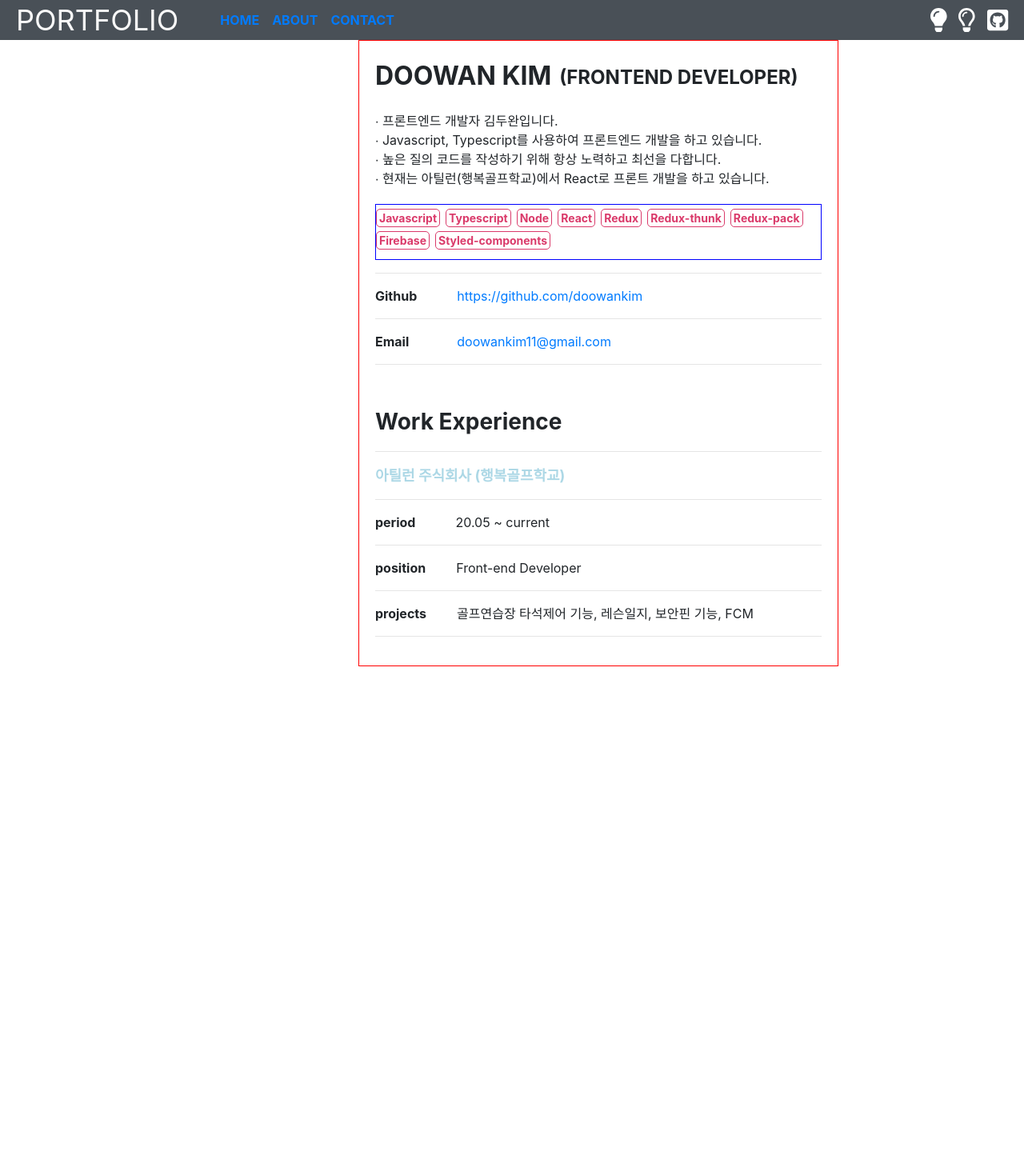
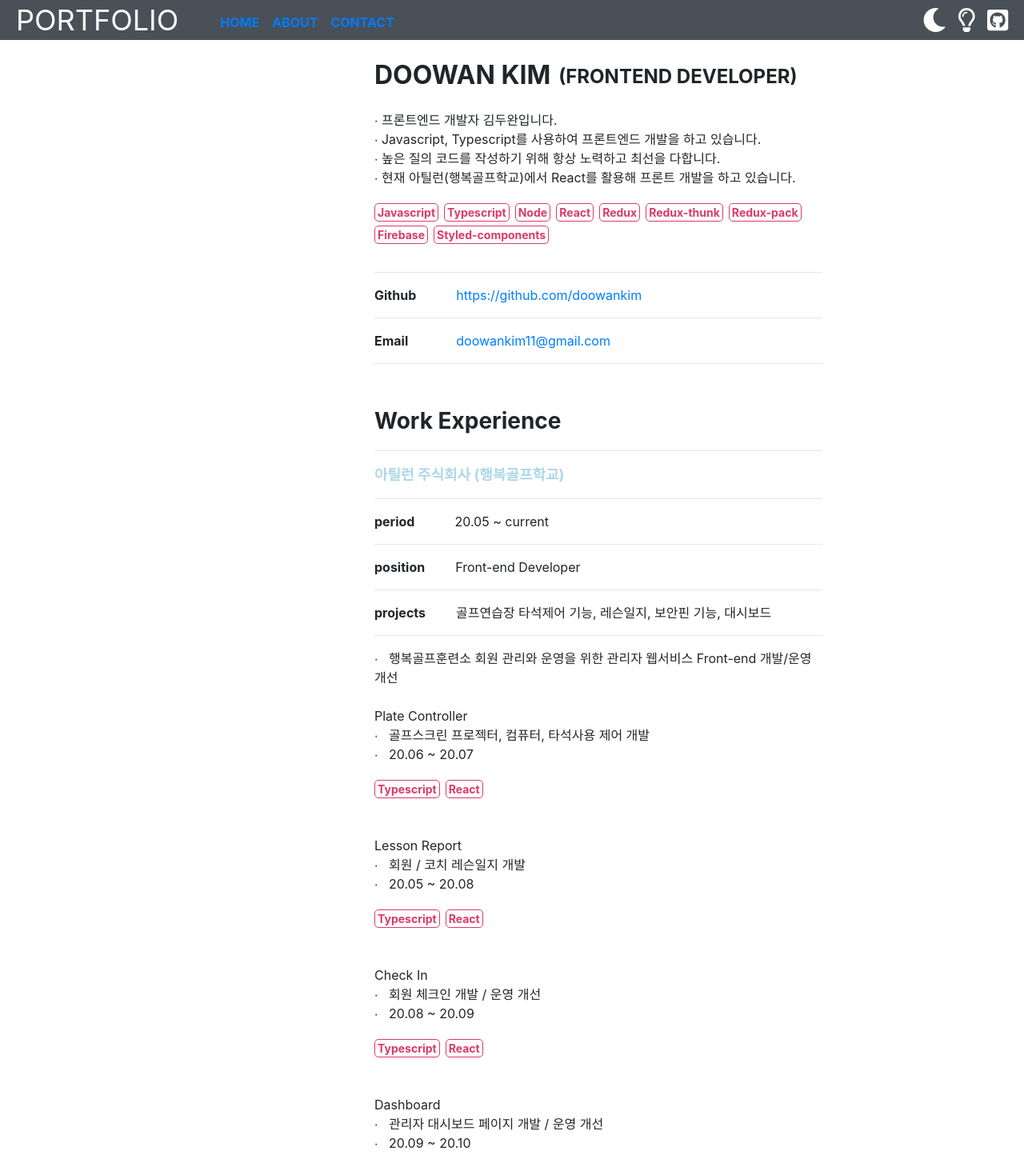
Before and after one commit to doowankim/react-portfolio, a React (Create React App) app: page /about in a window 1280 px wide. Shown: the top 1459 px of the page at 80% size. Before the commit the page ends 833 px from the top, so only its background shows below. Built offline with nearby package versions, Linux system fonts and the light colour scheme.

Commit message:
about page career added

```diff
--- a/src/components/Header/index.tsx
+++ b/src/components/Header/index.tsx
@@ -21,9 +21,11 @@ const Header = () => {
 					</Link>
 				</Styled.Menu>
 				<Styled.SideMenu>
-					<Styled.Icon className="fas fa-lightbulb"></Styled.Icon>
-					<Styled.Icon className="far fa-lightbulb"></Styled.Icon>
-					<Styled.Icon className="fab fa-github-square"></Styled.Icon>
+					<Styled.Icon className="fas fa-moon" />
+					<Styled.Icon className="far fa-lightbulb" />
+					<a href="https://github.com/doowankim">
+						<Styled.Icon className="fab fa-github-square"></Styled.Icon>
+					</a>
 				</Styled.SideMenu>
 			</Styled.Wrapper>
 		</Styled.Container>
--- a/src/components/Header/styles.tsx
+++ b/src/components/Header/styles.tsx
@@ -1,5 +1,4 @@
 import styled from 'styled-components';
-import { darken } from 'polished';
 
 export const Container = styled.div`
 	// position: fixed;
@@ -43,13 +42,16 @@ export const SideMenu = styled.div`
 `;
 
 export const Icon = styled.i`
+	position: relative;
 	font-size: 30px;
 	cursor: pointer;
 	color: #fff;
 	margin-top: 10px;
 	margin-left: 15px;
+	transition: 0.35s;
 
 	&:hover {
-		color: ${darken(0.02, '#fff')};
+		transition: 0.35s;
+		color: #909090;
 	}
 `;
--- a/src/containers/About/index.tsx
+++ b/src/containers/About/index.tsx
@@ -18,7 +18,7 @@ const About = () => {
 						∙ 높은 질의 코드를 작성하기 위해 항상 노력하고 최선을 다합니다.
 					</Styled.Intro>
 					<Styled.Intro>
-						∙ 현재는 아틸런(행복골프학교)에서 React로 프론트 개발을 하고
+						∙ 현재 아틸런(행복골프학교)에서 React를 활용해 프론트 개발을 하고
 						있습니다.
 					</Styled.Intro>
 					<Styled.SkillBox>
@@ -59,25 +59,74 @@ const About = () => {
 						아틸런 주식회사 (행복골프학교)
 					</Styled.CompanyName>
 					<hr />
-					<div style={{ display: 'flex' }}>
+					<Styled.SmallTitleBox>
 						<Styled.SmallTitle>period</Styled.SmallTitle>
 						<Styled.PeriodDescription>20.05 ~ current</Styled.PeriodDescription>
-					</div>
+					</Styled.SmallTitleBox>
 					<hr />
-					<div style={{ display: 'flex' }}>
+					<Styled.SmallTitleBox>
 						<Styled.SmallTitle>position</Styled.SmallTitle>
 						<Styled.PositionDescription>
 							Front-end Developer
 						</Styled.PositionDescription>
-					</div>
+					</Styled.SmallTitleBox>
 					<hr />
-					<div style={{ display: 'flex' }}>
+					<Styled.SmallTitleBox>
 						<Styled.SmallTitle>projects</Styled.SmallTitle>
 						<Styled.PositionDescription>
-							골프연습장 타석제어 기능, 레슨일지, 보안핀 기능, FCM
+							골프연습장 타석제어 기능, 레슨일지, 보안핀 기능, 대시보드
 						</Styled.PositionDescription>
+					</Styled.SmallTitleBox>
+					<hr />
+					<div>
+						∙ &nbsp; 행복골프훈련소 회원 관리와 운영을 위한 관리자 웹서비스
+						Front-end 개발/운영개선
 					</div>
-					<hr />
+					<br />
+					<div>Plate Controller</div>
+					<div>∙ &nbsp; 골프스크린 프로젝터, 컴퓨터, 타석사용 제어 개발</div>
+					<div>∙ &nbsp; 20.06 ~ 20.07</div>
+					<div>
+						<Styled.SkillBox>
+							<Styled.SkillWrapper>
+								<Styled.SkillStart>Typescript</Styled.SkillStart>
+								<Styled.Skill>React</Styled.Skill>
+							</Styled.SkillWrapper>
+						</Styled.SkillBox>
+					</div>
+					<div>Lesson Report</div>
+					<div>∙ &nbsp; 회원 / 코치 레슨일지 개발</div>
+					<div>∙ &nbsp; 20.05 ~ 20.08</div>
+					<div>
+						<Styled.SkillBox>
+							<Styled.SkillWrapper>
+								<Styled.SkillStart>Typescript</Styled.SkillStart>
+								<Styled.Skill>React</Styled.Skill>
+							</Styled.SkillWrapper>
+						</Styled.SkillBox>
+					</div>
+					<div>Check In</div>
+					<div>∙ &nbsp; 회원 체크인 개발 / 운영 개선</div>
+					<div>∙ &nbsp; 20.08 ~ 20.09</div>
+					<div>
+						<Styled.SkillBox>
+							<Styled.SkillWrapper>
+								<Styled.SkillStart>Typescript</Styled.SkillStart>
+								<Styled.Skill>React</Styled.Skill>
+							</Styled.SkillWrapper>
+						</Styled.SkillBox>
+					</div>
+					<div>Dashboard</div>
+					<div>∙ &nbsp; 관리자 대시보드 페이지 개발 / 운영 개선</div>
+					<div>∙ &nbsp; 20.09 ~ 20.10</div>
+					<div>
+						<Styled.SkillBox>
+							<Styled.SkillWrapper>
+								<Styled.SkillStart>Typescript</Styled.SkillStart>
+								<Styled.Skill>React</Styled.Skill>
+							</Styled.SkillWrapper>
+						</Styled.SkillBox>
+					</div>
 				</Styled.IntroBox>
 			</Styled.Wrapper>
 		</Styled.Container>
--- a/src/containers/About/styles.tsx
+++ b/src/containers/About/styles.tsx
@@ -8,7 +8,6 @@ export const Container = styled.div`
 `;
 
 export const Wrapper = styled.div`
-	border: 1px solid red;
 	padding: 20px;
 `;
 
@@ -32,7 +31,6 @@ export const Intro = styled.div``;
 
 export const SkillBox = styled.div`
 	height: 70px;
-	border: 1px solid blue;
 	margin-top: 20px;
 `;
 
@@ -111,3 +109,7 @@ export const PeriodDescription = styled.div`
 export const PositionDescription = styled.div`
 	margin-left: 38px;
 `;
+
+export const SmallTitleBox = styled.div`
+	display: flex;
+`;
```
